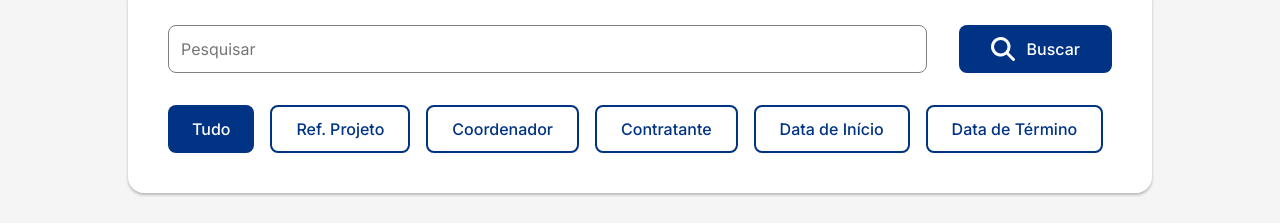
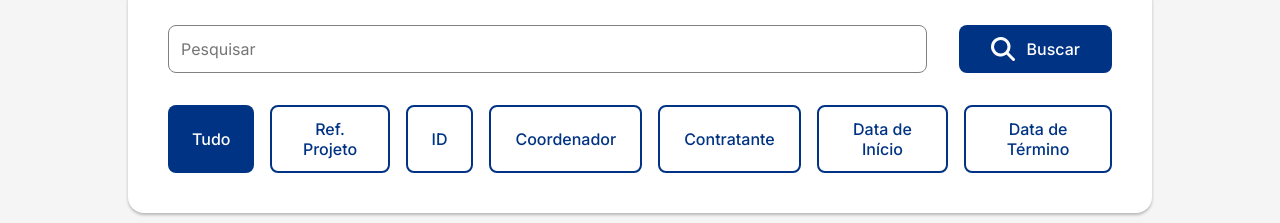
Before and after one commit to TeamHiveAPI/API-2024.02-FRONT, a React (Create React App) app: page /consulta in a window 1280 px wide. Shown: the part 320-543 px from the top of the page. Built offline with nearby package versions, Linux system fonts and the light colour scheme; no server answers.

Commit message:
feat: Adicionando botão de filtro de ID na pág. Consulta

```diff
--- a/src/pages/Consulta/Consulta.tsx
+++ b/src/pages/Consulta/Consulta.tsx
@@ -115,6 +115,7 @@ function Consulta() {
         <div className="cons_botao_pesquisa_container">
           <button className={`cons_botao_pesquisa ${ativo === 'Tudo' ? 'ativo' : ''}`}onClick={() => handleBotaoPesquisa('Tudo')}> Tudo </button>
           <button className={`cons_botao_pesquisa ${ativo === 'Ref. Projeto' ? 'ativo' : ''}`} onClick={() => handleBotaoPesquisa('Ref. Projeto')}> Ref. Projeto </button>
+          <button className={`cons_botao_pesquisa ${ativo === 'ID' ? 'ativo' : ''}`} onClick={() => handleBotaoPesquisa('ID')}> ID </button>
           <button className={`cons_botao_pesquisa ${ativo === 'Coordenador' ? 'ativo' : ''}`} onClick={() => handleBotaoPesquisa('Coordenador')}> Coordenador </button>
           <button className={`cons_botao_pesquisa ${ativo === 'Contratante' ? 'ativo' : ''}`} onClick={() => handleBotaoPesquisa('Contratante')}>Contratante </button>
           <button className={`cons_botao_pesquisa ${ativo === 'Data de Início' ? 'ativo' : ''}`} onClick={() => handleBotaoPesquisa('Data de Início')}> Data de Início </button>
```
